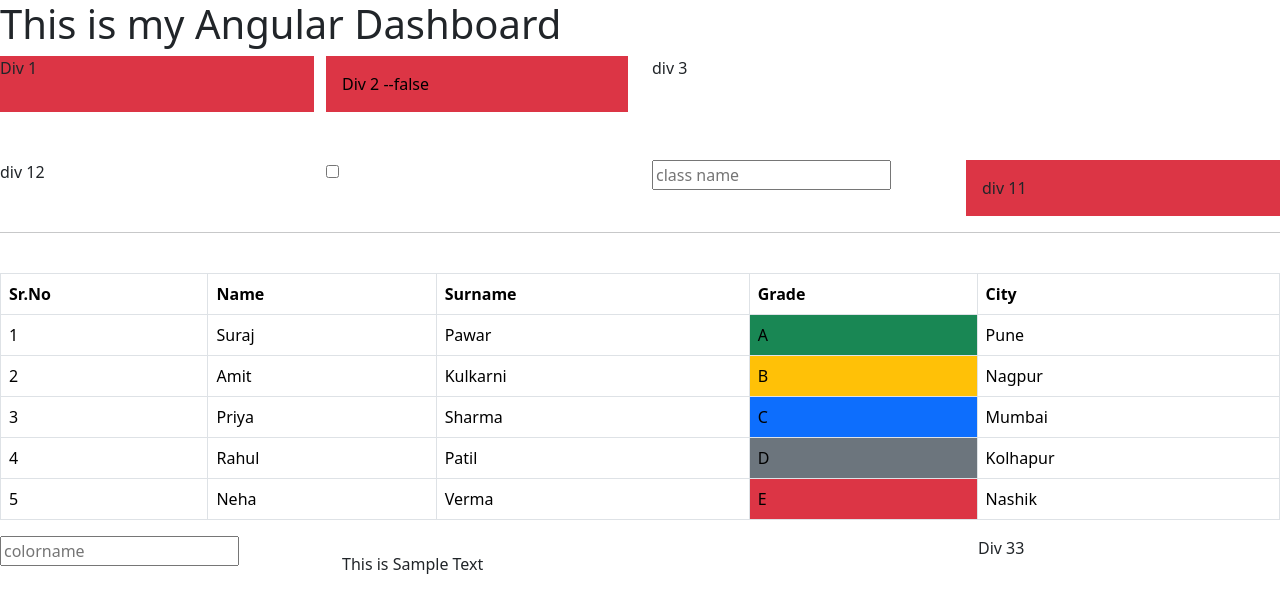
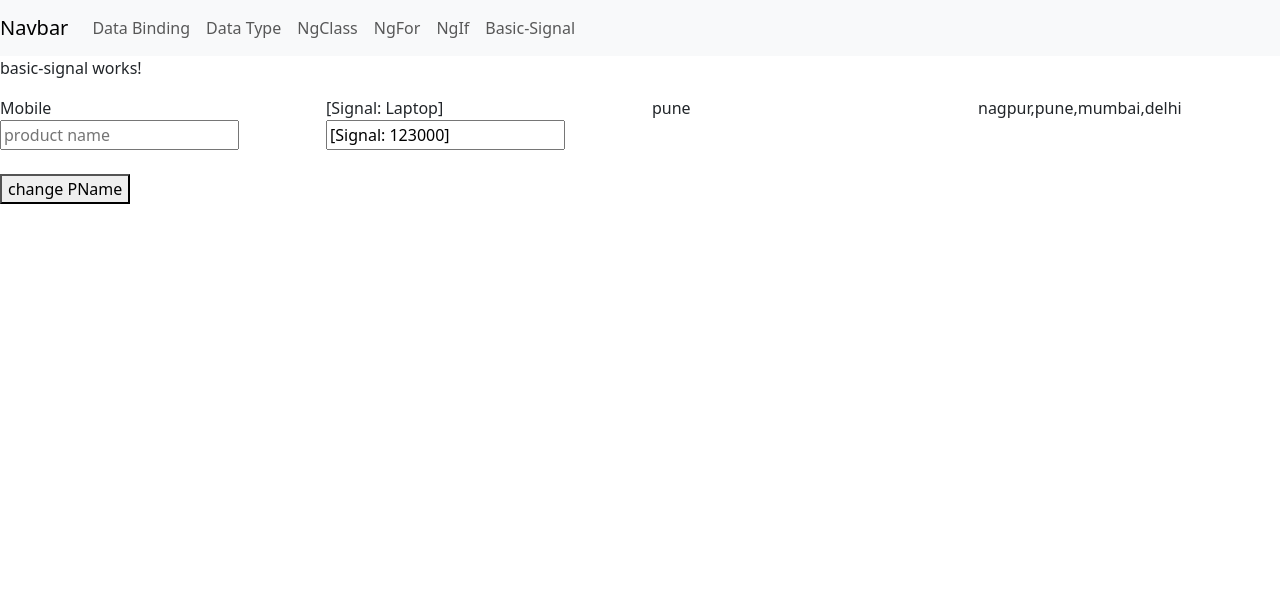
Before and after one commit to SurajPawar15-smart/angular-32, an Angular app: page /app-basic-signal in a window 1280 px wide. Before the commit this address led to /. Shown: the top 612 px of the page. Built offline with nearby package versions, Linux system fonts and the light colour scheme.

Commit message:
basic router+basic signal added

```diff
--- a/src/app/app.html
+++ b/src/app/app.html
@@ -1,4 +1,4 @@
-<h1>This is my Angular Dashboard</h1>
+<!-- <h1>This is my Angular Dashboard</h1> -->
 
 <!-- <table class="dashboard-table">
   <tr>
@@ -10,5 +10,37 @@
 <!-- <app-data-binding></app-data-binding> -->
 <!-- <app-ng-if-ex></app-ng-if-ex> -->
 <!-- <app-ng-for-ex></app-ng-for-ex> -->
-<app-ng-class-ex />
+<!-- <app-ng-class-ex /> -->
+<!-- Grey with black text -->
+<nav class="navbar navbar-expand-lg navbar-light bg-light">
+  <a class="navbar-brand" href="#">Navbar</a>
+  <button class="navbar-toggler" type="button" data-toggle="collapse"
+    data-target="#navbarNav" aria-controls="navbarNav" aria-expanded="false"
+    aria-label="Toggle navigation">
+    <span class="navbar-toggler-icon"></span>
+  </button>
+  <div class="collapse navbar-collapse" id="navbarNav">
+    <ul class="navbar-nav">
+      <li class="nav-item active">
+        <a class="nav-link" routerLink="databinding">Data Binding</a>
+      </li>
+      <li class="nav-item">
+        <a class="nav-link" routerLink="data-types">Data Type</a>
+      </li>
+      <li class="nav-item">
+        <a class="nav-link" [routerLink]="'ng-class-ex'">NgClass</a>
+      </li>
+      <li class="nav-item">
+        <a class="nav-link" routerLink="ng-for-ex">NgFor</a>
+      </li>
+      <li class="nav-item">
+        <a class="nav-link" href="ng-if-ex">NgIf</a>
+      </li>
+      <li class="nav-item">
+        <a class="nav-link" href="app-basic-signal">Basic-Signal</a>
+      </li>
+    </ul>
+  </div>
+</nav>
+
 <router-outlet></router-outlet>
--- a/src/app/app.routes.ts
+++ b/src/app/app.routes.ts
@@ -1,3 +1,16 @@
 import { Routes } from '@angular/router';
+import { DataBinding } from './components/data-binding/data-binding';
+import { DataTypes } from './components/data-types/data-types';
+import { NgClassEx } from './components/ng-class-ex/ng-class-ex';
+import { NgForEx } from './components/ng-for-ex/ng-for-ex';
+import { NgIfEx } from './components/ng-if-ex/ng-if-ex';
+import { BasicSignal } from './components/basic-signal/basic-signal';
 
-export const routes: Routes = [];
+export const routes: Routes = [
+  { path: 'databinding', component: DataBinding },
+  { path: 'data-types', component: DataTypes },
+  { path: 'ng-if-ex', component: NgIfEx },
+  { path: 'ng-for-ex', component: NgForEx },
+  { path: 'ng-class-ex', component: NgClassEx },
+  { path: 'app-basic-signal', component: BasicSignal },
+];
--- a/src/app/app.ts
+++ b/src/app/app.ts
@@ -1,5 +1,5 @@
 import { Component, signal } from '@angular/core';
-import { RouterOutlet } from '@angular/router';
+import { RouterLink, RouterOutlet } from '@angular/router';
 // import { Admin } from './components/admin/admin';
 // import { User } from './components/user/user';
 //import { DataTypes } from './components/data-types/data-types';
@@ -10,7 +10,7 @@
 
 @Component({
   selector: 'app-root',
-  imports: [RouterOutlet, NgClassEx],
+  imports: [RouterOutlet, NgClassEx, RouterLink],
   templateUrl: './app.html',
   styleUrl: './app.css',
 })
--- /dev/null
+++ b/src/app/components/basic-signal/basic-signal.html
@@ -0,0 +1,25 @@
+<p>basic-signal works!</p>
+<div class="row">
+    <div class="col-3">
+        {{pName}}
+        <br>
+        <input type="text" [name]="pName" placeholder="product name">
+    </div>
+    <div class="col-3">
+        {{productName}}
+        <br>
+        <input type="text" [value]="prroductPrice" placeholder="product price">
+    </div>
+    <div class="col-3">
+        {{cityList()[1]}}
+    </div>
+    <div class="col-3">
+        {{cityList()}}
+    </div>
+</div>
+<br>
+<div class="row">
+    <div class="col-3">
+        <button (click)="changePName()">change PName</button>
+    </div>
+</div>
--- /dev/null
+++ b/src/app/components/basic-signal/basic-signal.ts
@@ -0,0 +1,29 @@
+import { Component, signal } from '@angular/core';
+
+@Component({
+  selector: 'app-basic-signal',
+  imports: [],
+  templateUrl: './basic-signal.html',
+  styleUrl: './basic-signal.css',
+})
+export class BasicSignal {
+  //productName: string = 'Mobile Name';
+  //prroductPrice: number = 234000;
+  pName: string = 'Mobile';
+  pPrice: number = 127393;
+  productName = signal<string>('Laptop');
+  prroductPrice = signal<number>(123000);
+
+  studentObj = signal<any>({ name: 'chetan', city: 'Pune' });
+  cityList = signal<string[]>(['nagpur', 'pune', 'mumbai', 'delhi']);
+
+  constructor() {
+    setTimeout(() => {
+      this.pName = 'Camera';
+    }, 5000);
+    const signalval = this.productName();
+  }
+  changePName() {
+    this.pName = 'Fruits';
+  }
+}
--- a/src/app/components/data-types/data-types.ts
+++ b/src/app/components/data-types/data-types.ts
@@ -1,8 +1,9 @@
+import { NgClass } from '@angular/common';
 import { Component } from '@angular/core';
 
 @Component({
   selector: 'app-data-types',
-  imports: [],
+  imports: [NgClass],
   templateUrl: './data-types.html',
   styleUrl: './data-types.css',
 })
--- a/src/app/components/ng-class-ex/ng-class-ex.ts
+++ b/src/app/components/ng-class-ex/ng-class-ex.ts
@@ -1,10 +1,10 @@
-import { NgClass, NgFor } from '@angular/common';
+import { NgClass, NgFor, NgStyle } from '@angular/common';
 import { Component } from '@angular/core';
 import { FormsModule } from '@angular/forms';
 
 @Component({
   selector: 'app-ng-class-ex',
-  imports: [NgClass, FormsModule, NgFor],
+  imports: [NgClass, FormsModule, NgFor, NgStyle],
   templateUrl: './ng-class-ex.html',
   styleUrl: './ng-class-ex.css',
 })
--- a/src/app/components/ng-for-ex/ng-for-ex.html
+++ b/src/app/components/ng-for-ex/ng-for-ex.html
@@ -64,6 +64,8 @@
             </tbody>
         </table>
     </div>
+</div>
+
 <div class="col-4">
     <div class="card" style="width: 22rem;">
         <div class="card-header bg-primary text-white">
@@ -93,6 +95,4 @@
             Updated just now
         </div>
     </div>
-
 </div>
-</div>
```
Also changed, not shown: links notes batch-32.txt, src/app/components/basic-signal/basic-signal.css (added), 2 other files (tests, documents, lock files or other folders). Lines whose indentation alone changed are shown as unchanged.
